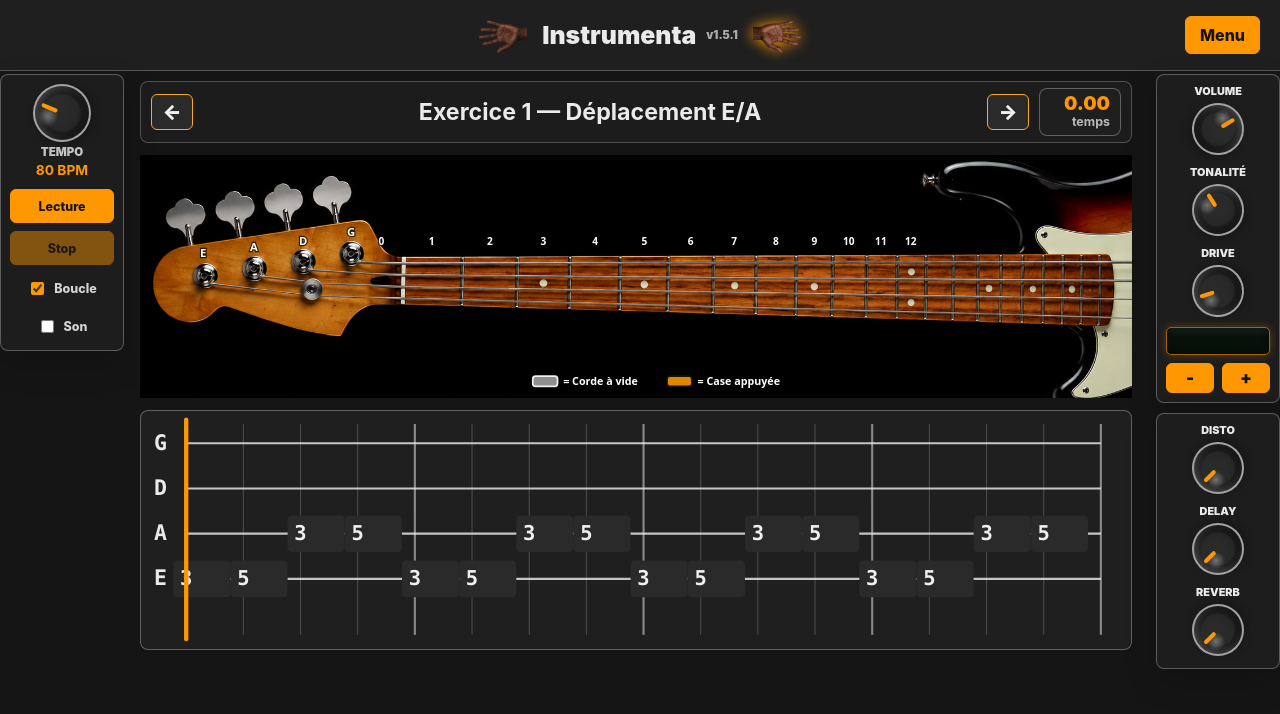
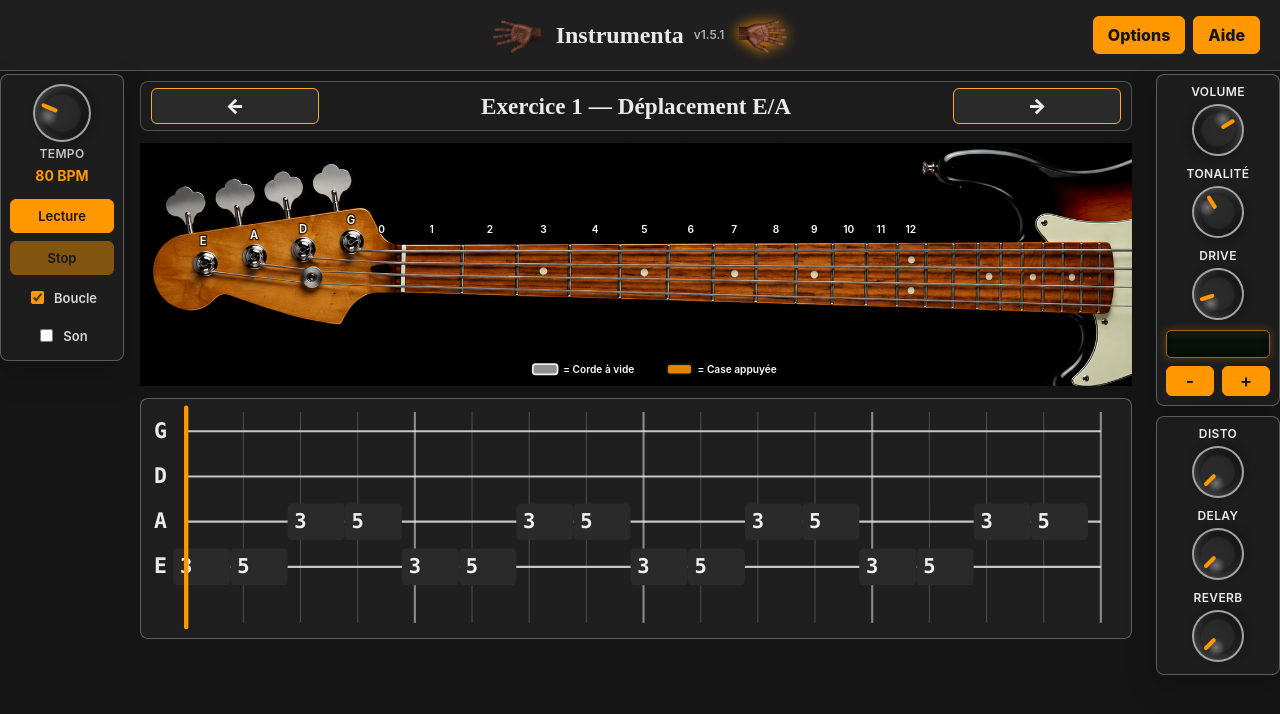
Before and after one commit to mrklm/Instrumenta, a React (Vite) app: page / in a window 1280 px wide. Shown: the top 714 px of the page. Built offline with nearby package versions, Linux system fonts and the light colour scheme.

Commit message:
Ajoute l'aide basse et renomme le menu en options

```diff
--- a/src/App.css
+++ b/src/App.css
@@ -21,8 +21,9 @@
   align-items: center;
   justify-content: center;
   color: var(--color-fg);
-  font-size: 1.55rem;
-  font-weight: 900;
+  font-family: var(--font-display);
+  font-size: var(--text-heading-2-size);
+  font-weight: var(--text-heading-2-weight);
   letter-spacing: 0;
   text-align: center;
 }
@@ -33,8 +34,10 @@
 
 .menuTitle small {
   color: color-mix(in srgb, var(--color-fg), transparent 30%);
-  font-size: 0.7rem;
-  font-weight: 900;
+  font-family: var(--font-interface);
+  font-size: var(--text-caption-size);
+  font-weight: var(--text-label-weight);
+  line-height: var(--text-caption-line-height);
 }
 
 .handModeButton {
@@ -68,6 +71,12 @@
 
 .rightHandImage {
   transform: rotate(90deg);
+}
+
+.menuActions {
+  display: inline-flex;
+  gap: 8px;
+  justify-self: end;
 }
 
 .menuButton {
@@ -124,7 +133,7 @@
 
 .appHeader {
   display: grid;
-  grid-template-columns: 42px minmax(0, 1fr) 42px 82px;
+  grid-template-columns: 168px minmax(0, 1fr) 168px;
   align-items: center;
   gap: 10px;
   min-height: 50px;
@@ -138,8 +147,10 @@
 h1 {
   margin: 0;
   color: var(--color-fg);
+  font-family: var(--font-display);
   font-size: clamp(1rem, 2vw, 1.45rem);
-  line-height: 1.04;
+  font-weight: var(--text-heading-2-weight);
+  line-height: var(--text-heading-2-line-height);
   text-align: center;
   white-space: nowrap;
   overflow: hidden;
@@ -147,39 +158,17 @@
 }
 
 .exerciseNavButton {
-  width: 42px;
+  width: 168px;
   height: 36px;
   border: 1px solid color-mix(in srgb, var(--color-accent), var(--color-fg) 18%);
   border-radius: 6px;
   background: var(--color-field);
   color: var(--color-field-fg);
-  font-size: 1.25rem;
+  font-family: var(--font-interface);
+  font-size: var(--text-heading-3-size);
   font-weight: 900;
   line-height: 1;
   cursor: pointer;
-}
-
-.readout {
-  display: grid;
-  min-width: 82px;
-  padding: 6px 10px;
-  border: 1px solid color-mix(in srgb, var(--color-fg), transparent 68%);
-  border-radius: 8px;
-  background: var(--color-panel);
-  text-align: right;
-}
-
-.readout span {
-  color: var(--color-accent);
-  font-size: 1.18rem;
-  font-weight: 900;
-  line-height: 1;
-}
-
-.readout small {
-  color: color-mix(in srgb, var(--color-fg), transparent 24%);
-  font-weight: 700;
-  font-size: 0.78rem;
 }
 
 .fretboardPanel,
@@ -235,16 +224,18 @@
 
 .tempoKnobLabel {
   color: color-mix(in srgb, var(--color-fg), transparent 18%);
-  font-size: 0.72rem;
-  font-weight: 900;
-  line-height: 1;
+  font-size: var(--text-caption-size);
+  font-weight: var(--text-label-weight);
+  letter-spacing: var(--text-label-letter-spacing);
+  line-height: var(--text-label-line-height);
   text-transform: uppercase;
 }
 
 .tempoKnob strong {
   color: var(--color-accent);
-  font-size: 0.86rem;
-  line-height: 1;
+  font-family: var(--font-interface);
+  font-size: var(--text-body-small-size);
+  line-height: var(--text-body-small-line-height);
 }
 
 .tempoTransportControls {
@@ -262,8 +253,8 @@
   background: var(--color-accent);
   color: var(--color-bg);
   font: inherit;
-  font-size: 0.78rem;
-  font-weight: 850;
+  font-size: var(--text-label-size);
+  font-weight: var(--text-label-weight);
   cursor: pointer;
 }
 
@@ -279,8 +270,8 @@
   justify-content: center;
   min-height: 30px;
   color: color-mix(in srgb, var(--color-fg), transparent 10%);
-  font-size: 0.78rem;
-  font-weight: 850;
+  font-size: var(--text-label-size);
+  font-weight: var(--text-label-weight);
   white-space: nowrap;
 }
 
@@ -339,7 +330,7 @@
   }
 
   .menuTitle small {
-    font-size: 0.6rem;
+    font-size: var(--text-caption-size);
   }
 
   .appShell {
@@ -348,17 +339,11 @@
   }
 
   .appHeader {
-    grid-template-columns: 38px 38px minmax(0, 1fr);
+    grid-template-columns: 1fr minmax(0, 1.35fr) 1fr;
     gap: 8px;
   }
 
-  .readout {
-    grid-column: 1 / -1;
-    width: auto;
-    text-align: left;
-  }
-
   .exerciseNavButton {
-    width: 38px;
+    width: 100%;
   }
 }
--- a/src/App.tsx
+++ b/src/App.tsx
@@ -10,6 +10,7 @@
 import { BassFretboard } from "./components/BassFretboard/BassFretboard";
 import { BassSoundControls } from "./components/BassSoundControls/BassSoundControls";
 import { BassTablature } from "./components/BassTablature/BassTablature";
+import { HelpDialog } from "./components/HelpDialog/HelpDialog";
 import {
   SettingsDialog,
   type Instrument,
@@ -37,6 +38,7 @@
   const [themeName, setThemeName] = useState<ThemeName>(DEFAULT_THEME_NAME);
   const [instrument, setInstrument] = useState<Instrument>("bass");
   const [isSettingsOpen, setIsSettingsOpen] = useState(false);
+  const [isHelpOpen, setIsHelpOpen] = useState(false);
   const [bassSoundPresetIndex, setBassSoundPresetIndex] = useState(
     DEFAULT_BASS_SOUND_PRESET_INDEX,
   );
@@ -231,13 +233,22 @@
             <img className="rightHandImage" src={handSkin.rightImage} alt="" />
           </button>
         </div>
+        <div className="menuActions">
           <button
             type="button"
             className="menuButton"
             onClick={() => setIsSettingsOpen(true)}
           >
-          Menu
+            Options
           </button>
+          <button
+            type="button"
+            className="menuButton"
+            onClick={() => setIsHelpOpen(true)}
+          >
+            Aide
+          </button>
+        </div>
       </nav>
 
       <div className="tempoDock">
@@ -323,10 +334,6 @@
         >
           →
         </button>
-        <div className="readout" aria-label="Position de lecture">
-          <span>{snapshot.currentBeat.toFixed(2)}</span>
-          <small>temps</small>
-        </div>
       </header>
 
       <BassFretboard
@@ -352,6 +359,7 @@
         onHandednessChange={setHandedness}
         onInstrumentChange={setInstrument}
       />
+      <HelpDialog isOpen={isHelpOpen} onClose={() => setIsHelpOpen(false)} />
     </main>
   );
 }
--- a/src/components/BassSoundControls/BassSoundControls.css
+++ b/src/components/BassSoundControls/BassSoundControls.css
@@ -30,8 +30,9 @@
   display: grid;
   justify-items: center;
   gap: 5px;
-  font-size: 0.68rem;
-  font-weight: 900;
+  font-size: var(--text-caption-size);
+  font-weight: var(--text-label-weight);
+  letter-spacing: var(--text-label-letter-spacing);
   text-transform: uppercase;
 }
 
@@ -87,8 +88,8 @@
   background: var(--color-accent);
   color: var(--color-bg);
   font: inherit;
-  font-size: 1.08rem;
-  font-weight: 900;
+  font-size: var(--text-body-large-size);
+  font-weight: var(--text-label-weight);
   line-height: 1;
   cursor: pointer;
 }
@@ -115,8 +116,8 @@
   padding: 6px 8px 0;
   color: var(--color-accent);
   font-family: ui-monospace, SFMono-Regular, Menlo, monospace;
-  font-size: 0.74rem;
-  font-weight: 900;
+  font-size: var(--text-caption-size);
+  font-weight: var(--text-label-weight);
   text-shadow: 0 0 7px var(--color-accent);
   white-space: nowrap;
   animation: preset-marquee 5.5s linear infinite;
--- /dev/null
+++ b/src/components/HelpDialog/HelpDialog.css
@@ -0,0 +1,65 @@
+.helpOverlay {
+  position: fixed;
+  inset: 0;
+  z-index: 20;
+  display: grid;
+  place-items: start end;
+  padding: 78px 20px 20px;
+  background: rgba(0, 0, 0, 0.38);
+}
+
+.helpDialog {
+  width: min(520px, 100%);
+  padding: 18px;
+  border: 1px solid color-mix(in srgb, var(--color-fg), transparent 62%);
+  border-radius: 8px;
+  background: var(--color-panel);
+  color: var(--color-fg);
+  box-shadow: 0 24px 70px rgba(0, 0, 0, 0.35);
+}
+
+.helpHeader {
+  display: flex;
+  align-items: center;
+  justify-content: space-between;
+  gap: 14px;
+  margin-bottom: 14px;
+}
+
+.helpHeader h2 {
+  margin: 0;
+  font-family: var(--font-display);
+  font-size: var(--text-heading-2-size);
+  font-weight: var(--text-heading-2-weight);
+  line-height: var(--text-heading-2-line-height);
+}
+
+.helpClose {
+  min-height: 38px;
+  padding: 0 14px;
+  border: 1px solid var(--color-accent);
+  border-radius: 6px;
+  background: var(--color-accent);
+  color: var(--color-bg);
+  font: inherit;
+  font-weight: var(--text-label-weight);
+  cursor: pointer;
+}
+
+.helpContent {
+  display: grid;
+  gap: 12px;
+  font-size: var(--text-body-size);
+  line-height: var(--text-body-line-height);
+}
+
+.helpContent p {
+  margin: 0;
+}
+
+@media (max-width: 680px) {
+  .helpOverlay {
+    place-items: start stretch;
+    padding: 70px 10px 10px;
+  }
+}
--- /dev/null
+++ b/src/components/HelpDialog/HelpDialog.tsx
@@ -0,0 +1,56 @@
+import "./HelpDialog.css";
+
+interface HelpDialogProps {
+  isOpen: boolean;
+  onClose: () => void;
+}
+
+export function HelpDialog({ isOpen, onClose }: HelpDialogProps) {
+  if (!isOpen) {
+    return null;
+  }
+
+  return (
+    <div className="helpOverlay" role="presentation" onMouseDown={onClose}>
+      <section
+        className="helpDialog"
+        role="dialog"
+        aria-modal="true"
+        aria-labelledby="help-title"
+        onMouseDown={(event) => event.stopPropagation()}
+      >
+        <header className="helpHeader">
+          <h2 id="help-title">Aide basse</h2>
+          <button type="button" className="helpClose" onClick={onClose}>
+            Fermer
+          </button>
+        </header>
+
+        <div className="helpContent">
+          <p>
+            Instrumenta affiche un exercice de basse sous deux formes
+            synchronisées : le manche photographié et la tablature.
+          </p>
+          <p>
+            Le rectangle bleu indique la case à appuyer sur la corde concernée.
+            Le rectangle blanc indique une corde à vide : il faut jouer la corde
+            sans poser de doigt sur le manche.
+          </p>
+          <p>
+            Le grand numéro au-dessus du manche rappelle la frette demandée. Les
+            boutons fléchés permettent de changer d'exercice.
+          </p>
+          <p>
+            À gauche, le potar règle le tempo. Les boutons Lecture et Stop
+            contrôlent l'exercice ; la barre Espace déclenche aussi Lecture ou
+            Stop. À droite, les potars règlent le son de basse et les effets.
+          </p>
+          <p>
+            Les mains autour du titre permettent de basculer rapidement entre
+            mode gaucher et mode droitier.
+          </p>
+        </div>
+      </section>
+    </div>
+  );
+}
--- /dev/null
+++ b/src/design-system/styles/typography.css
@@ -0,0 +1,71 @@
+.text-display-large {
+  font-family: var(--font-display);
+  font-size: var(--text-display-large-size);
+  font-weight: var(--text-display-large-weight);
+  letter-spacing: var(--text-display-large-letter-spacing);
+  line-height: var(--text-display-large-line-height);
+}
+
+.text-display-medium {
+  font-family: var(--font-display);
+  font-size: var(--text-display-medium-size);
+  font-weight: var(--text-display-medium-weight);
+  line-height: var(--text-display-medium-line-height);
+}
+
+.text-heading-1 {
+  font-family: var(--font-display);
+  font-size: var(--text-heading-1-size);
+  font-weight: var(--text-heading-1-weight);
+  line-height: var(--text-heading-1-line-height);
+}
+
+.text-heading-2 {
+  font-family: var(--font-display);
+  font-size: var(--text-heading-2-size);
+  font-weight: var(--text-heading-2-weight);
+  line-height: var(--text-heading-2-line-height);
+}
+
+.text-heading-3 {
+  font-family: var(--font-interface);
+  font-size: var(--text-heading-3-size);
+  font-weight: var(--text-heading-3-weight);
+  line-height: var(--text-heading-3-line-height);
+}
+
+.text-body-large {
+  font-family: var(--font-interface);
+  font-size: var(--text-body-large-size);
+  font-weight: var(--text-body-large-weight);
+  line-height: var(--text-body-large-line-height);
+}
+
+.text-body {
+  font-family: var(--font-interface);
+  font-size: var(--text-body-size);
+  font-weight: var(--text-body-weight);
+  line-height: var(--text-body-line-height);
+}
+
+.text-body-small {
+  font-family: var(--font-interface);
+  font-size: var(--text-body-small-size);
+  font-weight: var(--text-body-small-weight);
+  line-height: var(--text-body-small-line-height);
+}
+
+.text-label {
+  font-family: var(--font-interface);
+  font-size: var(--text-label-size);
+  font-weight: var(--text-label-weight);
+  letter-spacing: var(--text-label-letter-spacing);
+  line-height: var(--text-label-line-height);
+}
+
+.text-caption {
+  font-family: var(--font-interface);
+  font-size: var(--text-caption-size);
+  font-weight: var(--text-caption-weight);
+  line-height: var(--text-caption-line-height);
+}
--- /dev/null
+++ b/src/design-system/styles/variables.css
@@ -0,0 +1,52 @@
+:root {
+  --font-display: "Cinzel", "Times New Roman", serif;
+  --font-interface:
+    "Inter",
+    -apple-system,
+    BlinkMacSystemFont,
+    "Segoe UI",
+    sans-serif;
+  --font-music: "Bravura", serif;
+
+  --text-display-large-size: 48px;
+  --text-display-large-weight: 600;
+  --text-display-large-line-height: 1.1;
+  --text-display-large-letter-spacing: 0.02em;
+
+  --text-display-medium-size: 36px;
+  --text-display-medium-weight: 600;
+  --text-display-medium-line-height: 1.15;
+
+  --text-heading-1-size: 30px;
+  --text-heading-1-weight: 600;
+  --text-heading-1-line-height: 1.2;
+
+  --text-heading-2-size: 24px;
+  --text-heading-2-weight: 600;
+  --text-heading-2-line-height: 1.25;
+
+  --text-heading-3-size: 20px;
+  --text-heading-3-weight: 600;
+  --text-heading-3-line-height: 1.3;
+
+  --text-body-large-size: 18px;
+  --text-body-large-weight: 400;
+  --text-body-large-line-height: 1.55;
+
+  --text-body-size: 16px;
+  --text-body-weight: 400;
+  --text-body-line-height: 1.5;
+
+  --text-body-small-size: 14px;
+  --text-body-small-weight: 400;
+  --text-body-small-line-height: 1.45;
+
+  --text-label-size: 13px;
+  --text-label-weight: 600;
+  --text-label-line-height: 1.2;
+  --text-label-letter-spacing: 0.03em;
+
+  --text-caption-size: 12px;
+  --text-caption-weight: 400;
+  --text-caption-line-height: 1.35;
+}
--- /dev/null
+++ b/src/design-system/tokens/index.ts
@@ -0,0 +1 @@
+export { typography, type InstrumentaTypography } from "./typography";
--- /dev/null
+++ b/src/design-system/tokens/typography.ts
@@ -0,0 +1,82 @@
+export const typography = {
+  fonts: {
+    display: '"Cinzel", "Times New Roman", serif',
+    interface:
+      '"Inter", -apple-system, BlinkMacSystemFont, "Segoe UI", sans-serif',
+    music: '"Bravura", serif',
+  },
+  scale: {
+    displayLarge: {
+      fontFamily: "display",
+      fontSize: "48px",
+      fontWeight: 600,
+      lineHeight: 1.1,
+      letterSpacing: "0.02em",
+    },
+    displayMedium: {
+      fontFamily: "display",
+      fontSize: "36px",
+      fontWeight: 600,
+      lineHeight: 1.15,
+      letterSpacing: "0",
+    },
+    heading1: {
+      fontFamily: "display",
+      fontSize: "30px",
+      fontWeight: 600,
+      lineHeight: 1.2,
+      letterSpacing: "0",
+    },
+    heading2: {
+      fontFamily: "display",
+      fontSize: "24px",
+      fontWeight: 600,
+      lineHeight: 1.25,
+      letterSpacing: "0",
+    },
+    heading3: {
+      fontFamily: "interface",
+      fontSize: "20px",
+      fontWeight: 600,
+      lineHeight: 1.3,
+      letterSpacing: "0",
+    },
+    bodyLarge: {
+      fontFamily: "interface",
+      fontSize: "18px",
+      fontWeight: 400,
+      lineHeight: 1.55,
+      letterSpacing: "0",
+    },
+    body: {
+      fontFamily: "interface",
+      fontSize: "16px",
+      fontWeight: 400,
+      lineHeight: 1.5,
+      letterSpacing: "0",
+    },
+    bodySmall: {
+      fontFamily: "interface",
+      fontSize: "14px",
+      fontWeight: 400,
+      lineHeight: 1.45,
+      letterSpacing: "0",
+    },
+    label: {
+      fontFamily: "interface",
+      fontSize: "13px",
+      fontWeight: 600,
+      lineHeight: 1.2,
+      letterSpacing: "0.03em",
+    },
+    caption: {
+      fontFamily: "interface",
+      fontSize: "12px",
+      fontWeight: 400,
+      lineHeight: 1.35,
+      letterSpacing: "0",
+    },
+  },
+} as const;
+
+export type InstrumentaTypography = typeof typography;
--- a/src/index.css
+++ b/src/index.css
@@ -1,7 +1,8 @@
+@import "./design-system/styles/variables.css";
+@import "./design-system/styles/typography.css";
+
 :root {
-  font-family:
-    Inter, ui-sans-serif, system-ui, -apple-system, BlinkMacSystemFont, "Segoe UI",
-    sans-serif;
+  font-family: var(--font-interface);
   font-synthesis: none;
   text-rendering: optimizeLegibility;
   -webkit-font-smoothing: antialiased;
```
Also changed, not shown: src/components/BassFretboard/BassFretboard.css (+9 -9 lines), src/components/SettingsDialog/SettingsDialog.css (+12 -6 lines). Lines whose indentation alone changed are shown as unchanged.
